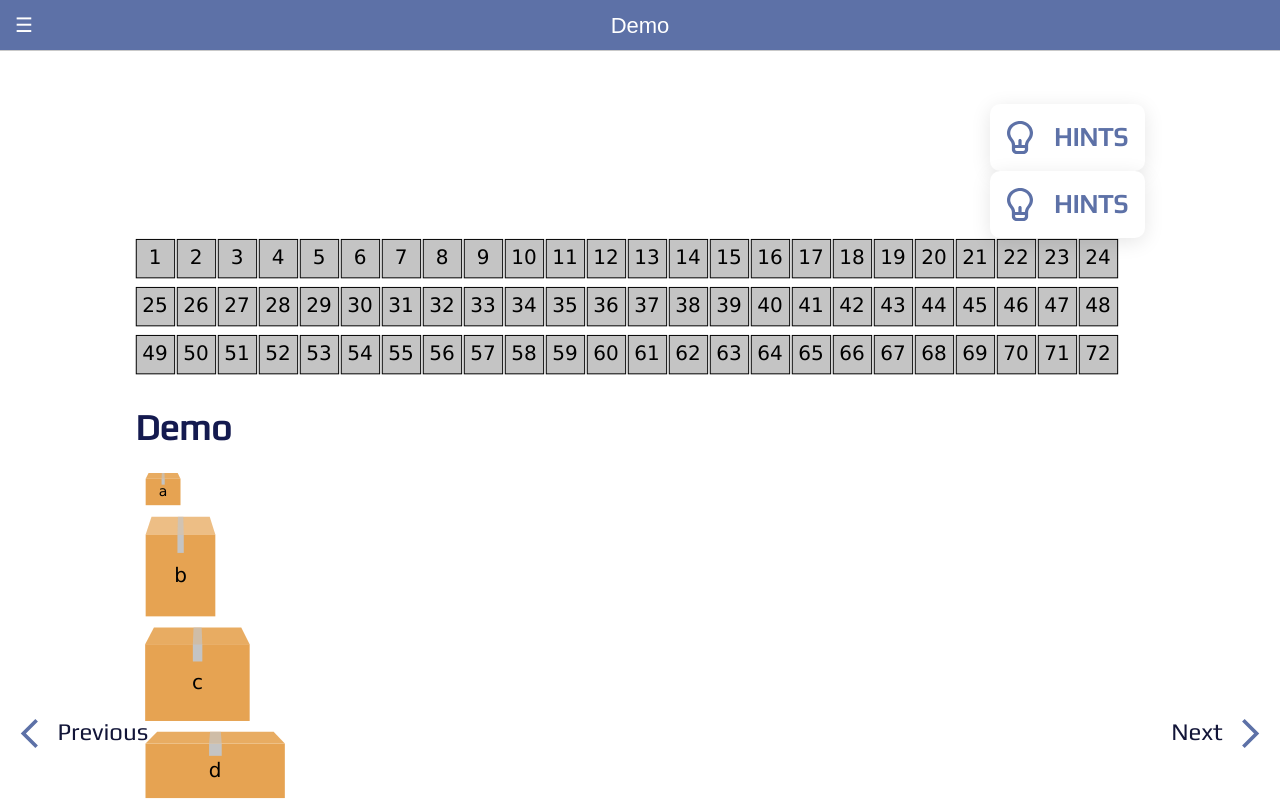
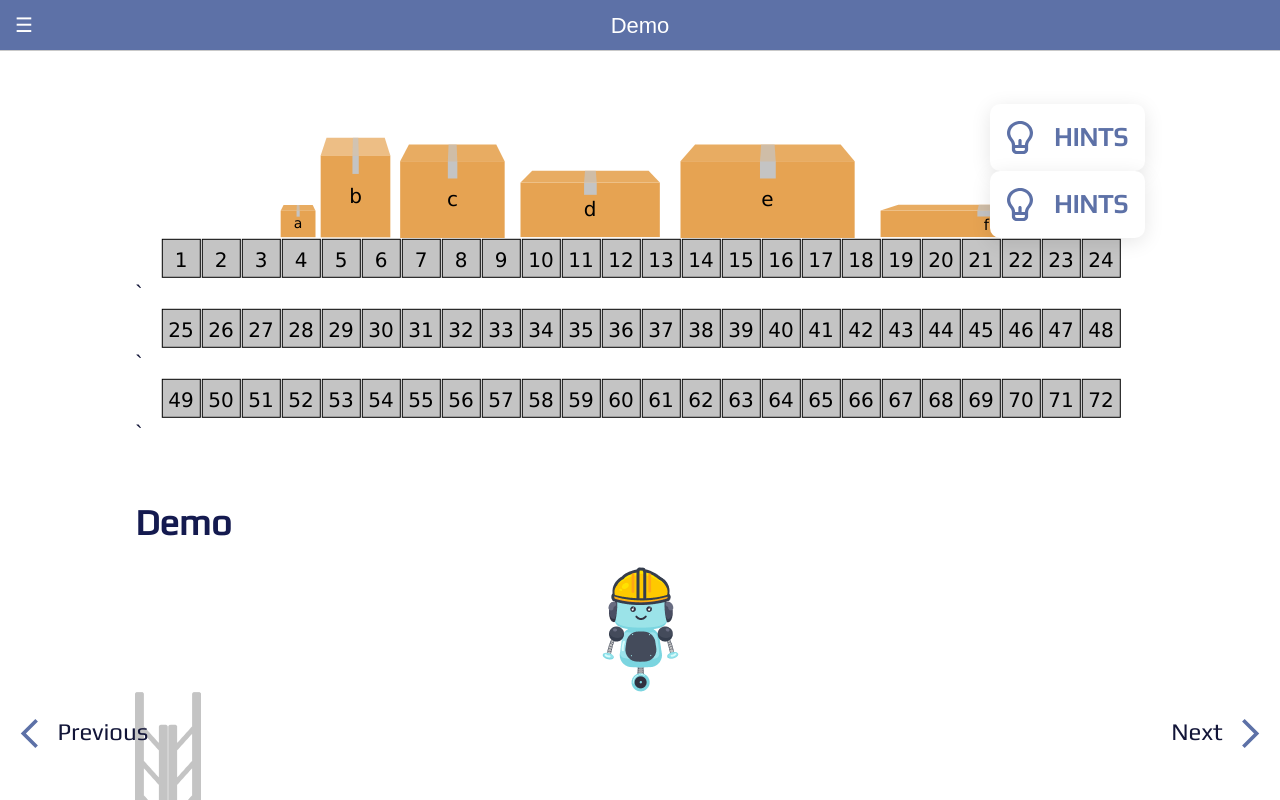
Before and after one commit to uclaacm/parcel-pointers, a React app: page /demo in a window 1280 px wide. Shown: the top 800 px of the page. Built offline with nearby package versions, Linux system fonts and the light colour scheme; a web font is replaced by a local one.

Commit message:
add grid component with boxes

```diff
--- /dev/null
+++ b/src/components/Grid.tsx
@@ -0,0 +1,38 @@
+import '../styles/Grid.scss';
+import { Dispatch, SetStateAction } from 'react';
+import ShelfAddress from './ShelfAddress';
+
+export interface GridProps {
+  size: number
+  addressNums: number[];
+  itemSpaceArray: number[];
+  handleCorrect: Dispatch<SetStateAction<boolean>>;
+  children?: JSX.Element[];
+}
+
+export default function Grid(props: GridProps): JSX.Element {
+  const itemArray = props.itemSpaceArray.map((i)=>`${i*props.size}px`);
+  const shelfArray = Array(props.addressNums.length).fill(`${props.size}px`);
+  const itemStyles = {
+    gridTemplateColumns: itemArray.join(' ')
+  };
+  const shelfStyles = {
+    gridTemplateColumns: shelfArray.join(' ')
+  };
+  return (
+    <>
+      <div className= 'item-container' style={{...itemStyles}}>
+        {props.children}
+      </div>
+      <div className="item-container" style={{...shelfStyles}}>
+        {props.addressNums.map((num) => (
+          <ShelfAddress
+            key={null}
+            num={num}
+            handleCorrect={props.handleCorrect}
+          ></ShelfAddress>
+        ))}
+      </div>`
+    </>
+  );
+}
--- a/src/components/ShelfAddress.tsx
+++ b/src/components/ShelfAddress.tsx
@@ -20,24 +20,24 @@ export default function ShelfAddress(props: ShelfAddressProps): JSX.Element {
   return (
     <button className={'address'} onClick={handleClick}>
       <svg
-        width="41"
-        height="41"
-        viewBox="0 0 41 41"
+        width="40"
+        height="40"
+        viewBox="0 0 40 40"
         fill="none"
         xmlns="http://www.w3.org/2000/svg"
       >
         <g>
           <rect
-            x="1.26489"
-            y="1.44511"
-            width="38.3946"
-            height="38.3946"
+            x="1.3"
+            y="1.3"
+            width="38"
+            height="38"
             fill={color}
             stroke="black"
           />
           <text
-            x="49%"
-            y="49%"
+            x="50%"
+            y="60%"
             fontFamily="Verdana"
             fontSize="20"
             fill="black"
--- a/src/pages/Demo.tsx
+++ b/src/pages/Demo.tsx
@@ -6,9 +6,9 @@ import RightLadder from '../../public/RightLadder.png';
 import AlertInbox from '../components/AlertInbox';
 import AppWrapper from '../components/AppWrapper';
 import Box from '../components/Box';
+import Grid from '../components/Grid';
 import HintBox from '../components/HintBox';
 import NavButtons from '../components/NavButtons';
-import ShelfAddress from '../components/ShelfAddress';
 import { HeaderSections } from '../types/globalTypes';
 import '../assets/WestwoodSans-Regular.ttf';
 import '../styles/Demo.scss';
@@ -316,49 +316,31 @@ const Demo: FC = () => {
   const nums1 = nums.slice(0, 24);
   const nums2 = nums.slice(24, 48);
   const nums3 = nums.slice(48, 72);
+  const itemSpaceArray1 = [3, 1, 2, 3, 4, 5, 6];
   return (
     <div>
       <AppWrapper section={HeaderSections.DEMO_SECTION}>
         <div className="page-wrapper">
           <HintBox text="Try counting the number of boxes PiPi has to visit." />
           <HintBox text="This is my really long hint box text! You made a lot of mistakes lol.This is my really long hint box text! You made a lot of mistakes lol.This is my really long hint box text! You made a lot of mistakes lol.This is my really long hint box text! You made a lot of mistakes lol.This is my really long hint box text! You made a lot of mistakes lol.This is my really long hint box text! You made a lot of mistakes lol." />
+          <Grid addressNums={nums1} itemSpaceArray = {itemSpaceArray1} size={40} handleCorrect={setConfetti}>
+            <div></div>
+            <Box letter="a" num={1} conf={confetti}></Box>
+            {confetti ? (
+              <Box letter="b" num={2} conf={true}></Box>
+            ) : (
+              <Box letter="b" num={2} conf={false}></Box>
+            )}
+            <Box letter="c" num={3} conf={false}></Box>
+            <Box letter="d" num={4} conf={false}></Box>
+            <Box letter="e" num={5} conf={false}></Box>
+            <Box letter="f" num={6} conf={false}></Box></Grid>
+          <Grid addressNums={nums2} itemSpaceArray = {itemSpaceArray1} size={40} handleCorrect={setConfetti}></Grid>
+          <Grid addressNums={nums3} itemSpaceArray = {itemSpaceArray1} size={40} handleCorrect={setConfetti}></Grid>
           <p className="description">
-            {nums1.map((num) => (
-              <ShelfAddress
-                key={null}
-                num={num}
-                handleCorrect={setConfetti}
-              ></ShelfAddress>
-            ))}
-            <br></br>
-            {nums2.map((num) => (
-              <ShelfAddress
-                key={null}
-                num={num}
-                handleCorrect={setConfetti}
-              ></ShelfAddress>
-            ))}
-            <br></br>
-            {nums3.map((num) => (
-              <ShelfAddress
-                key={null}
-                num={num}
-                handleCorrect={setConfetti}
-              ></ShelfAddress>
-            ))}
             <br></br>
           </p>
           <h1 className="header">Demo</h1>
-          <Box letter="a" num={1} conf={confetti}></Box>
-          {confetti ? (
-            <Box letter="b" num={2} conf={true}></Box>
-          ) : (
-            <Box letter="b" num={2} conf={false}></Box>
-          )}
-          <Box letter="c" num={3} conf={false}></Box>
-          <Box letter="d" num={4} conf={false}></Box>
-          <Box letter="e" num={5} conf={false}></Box>
-          <Box letter="f" num={6} conf={false}></Box>
           <img className="pipi" src={Pipi} alt="Pipi"></img>
           <img className="ladder" src={LeftLadder} alt="LeftLadder"></img>
           <img className="ladder" src={RightLadder} alt="RightLadder"></img>
--- a/src/styles/Box.scss
+++ b/src/styles/Box.scss
@@ -3,9 +3,10 @@
 }
 
 .box {
-  align-items: end;
   display: flex;
-  margin: 10px;
+  bottom: 0;
+  position: absolute;
+  left: 0;
 }
 
 .confetti {
--- /dev/null
+++ b/src/styles/Grid.scss
@@ -0,0 +1,4 @@
+.item-container {
+  display: grid;
+  justify-content: center;
+}
```
